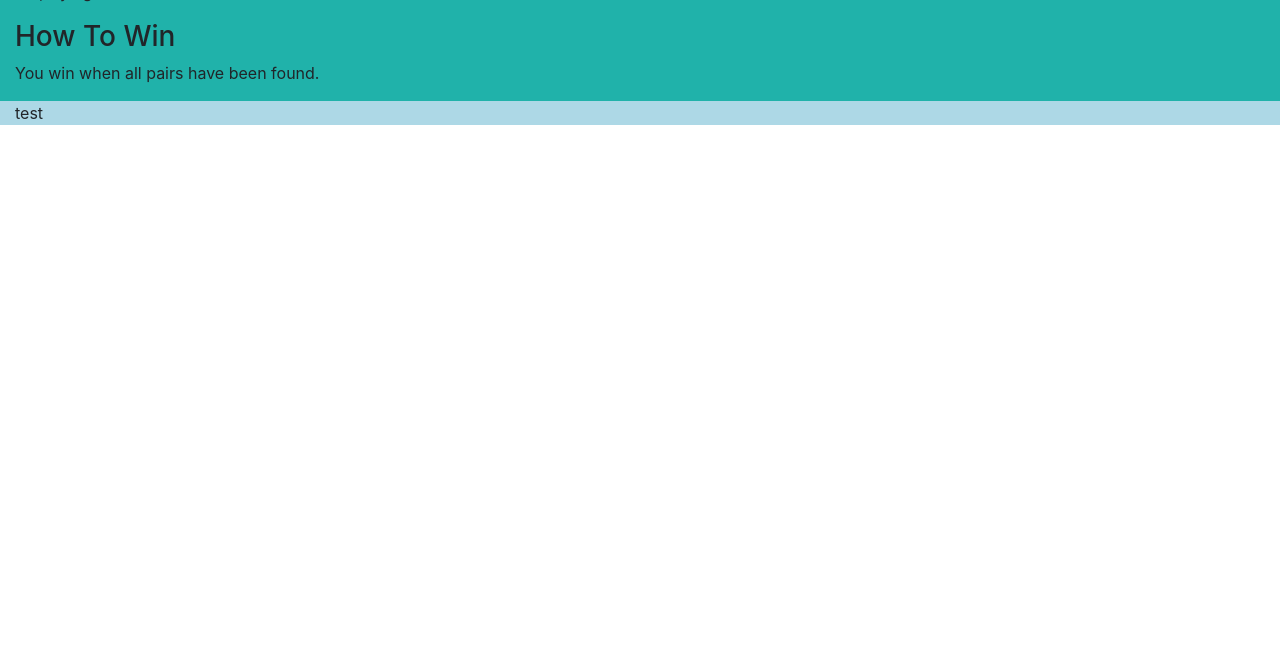
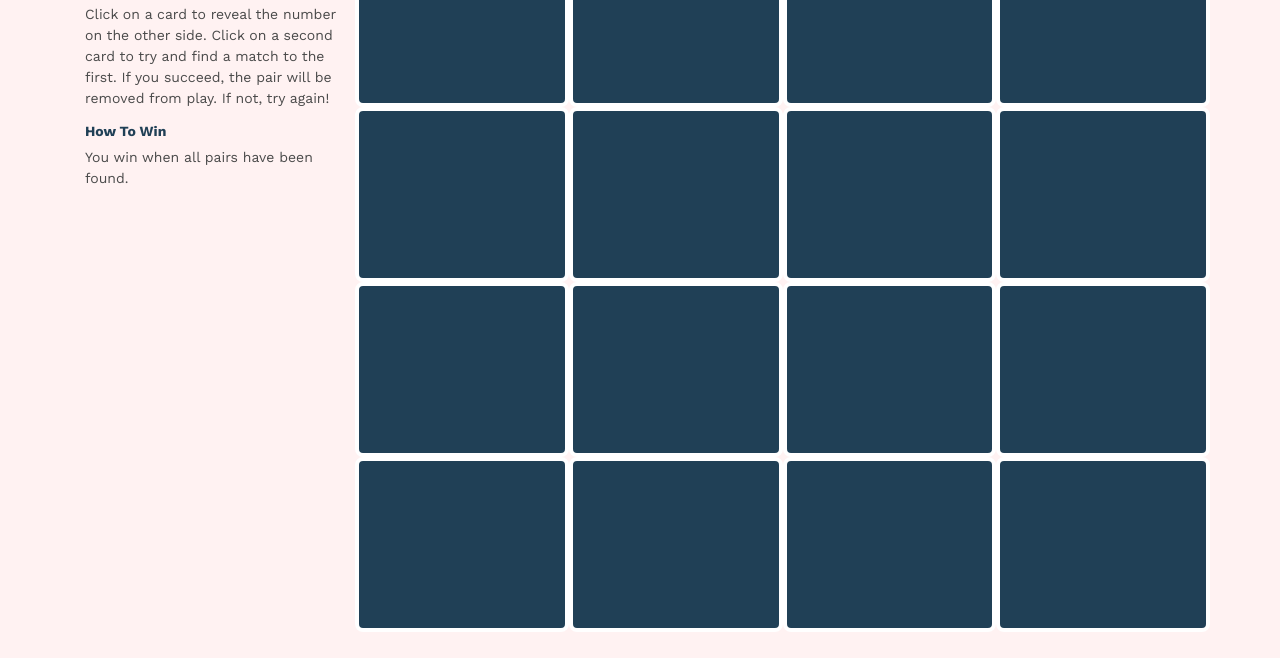
Before and after one commit to devrok/match-game, a plain HTML site: page index.html in a window 1280 px wide. Shown: the part 142-800 px from the top of the page. Drawn offline with nearby package versions, Linux system fonts and the light colour scheme; a web font is replaced by a local one.

Commit message:
Committing progress

```diff
--- a/index.html
+++ b/index.html
@@ -5,33 +5,51 @@
     <title>match Game</title>
     <link href="./resources/icons/favicon.png" type="image/x-icon" rel="icon" />
 
+    <link href="./resources/css/reset.css" type="text/css" rel="stylesheet" />
+
     <link href="https://maxcdn.bootstrapcdn.com/bootstrap/4.0.0/css/bootstrap.min.css"
           rel="stylesheet"
           integrity="sha384-Gn5384xqQ1aoWXA+058RXPxPg6fy4IWvTNh0E263XmFcJlSAwiGgFAW/dAiS6JXm"
           crossorigin="anonymous" />
 
+          <link href="https://fonts.googleapis.com/css?family=Work+Sans:400,700,900" rel="stylesheet">
+
     <link href="./resources/css/style.css" type="text/css" rel="stylesheet" />
   </head>
 
   <body>
-    <main class="container-fluid">
+    <main class="container">
       <section class="row">
-        <div class="game-instructions col-xs-3 col-sm-3 col-md-12 col-lg-12">
+        <div class="col-xs-12 col-md-3">
           <h1>Match Game</h1>
           <h3>Rules</h3>
           <p>Click on a card to reveal the number on the other side. Click on a
             second card to try and find a match to the first. If you succeed,
             the pair will be removed from play. If not, try again!</p>
-
           <h3>How To Win</h3>
           <p>You win when all pairs have been found.</p>
         </div>
-        <div class="game-area col-xs-9 col-sm-9 col-md-12 col-lg-12" id="game">
-          <div class="game-cards">
-            <span>test</span>
+        <div class="col-xs-12 col-md-9" id="game">
+          <div class="row">
+            <div class="col-xs-3 card"></div>
+            <div class="col-xs-3 card"></div>
+            <div class="col-xs-3 card"></div>
+            <div class="col-xs-3 card"></div>
+            <div class="col-xs-3 card"></div>
+            <div class="col-xs-3 card"></div>
+            <div class="col-xs-3 card"></div>
+            <div class="col-xs-3 card"></div>
+            <div class="col-xs-3 card"></div>
+            <div class="col-xs-3 card"></div>
+            <div class="col-xs-3 card"></div>
+            <div class="col-xs-3 card"></div>
+            <div class="col-xs-3 card"></div>
+            <div class="col-xs-3 card"></div>
+            <div class="col-xs-3 card"></div>
+            <div class="col-xs-3 card"></div>
           </div>
         </div>
-      </section
+      </section>
     </main>
 
     <script src="https://code.jquery.com/jquery-3.1.1.min.js"
--- /dev/null
+++ b/resources/css/reset.css
@@ -0,0 +1,48 @@
+/* http://meyerweb.com/eric/tools/css/reset/
+   v2.0 | 20110126
+   License: none (public domain)
+*/
+
+html, body, div, span, applet, object, iframe,
+h1, h2, h3, h4, h5, h6, p, blockquote, pre,
+a, abbr, acronym, address, big, cite, code,
+del, dfn, em, img, ins, kbd, q, s, samp,
+small, strike, strong, sub, sup, tt, var,
+b, u, i, center,
+dl, dt, dd, ol, ul, li,
+fieldset, form, label, legend,
+table, caption, tbody, tfoot, thead, tr, th, td,
+article, aside, canvas, details, embed,
+figure, figcaption, footer, header, hgroup,
+menu, nav, output, ruby, section, summary,
+time, mark, audio, video {
+  margin: 0;
+  padding: 0;
+  border: 0;
+  font-size: 100%;
+  font: inherit;
+  vertical-align: baseline;
+}
+/* HTML5 display-role reset for older browsers */
+article, aside, details, figcaption, figure,
+footer, header, hgroup, menu, nav, section {
+  display: block;
+}
+body {
+  line-height: 1;
+}
+ol, ul {
+  list-style: none;
+}
+blockquote, q {
+  quotes: none;
+}
+blockquote:before, blockquote:after,
+q:before, q:after {
+  content: '';
+  content: none;
+}
+table {
+  border-collapse: collapse;
+  border-spacing: 0;
+}
--- a/resources/css/style.css
+++ b/resources/css/style.css
@@ -1,7 +1,71 @@
-.game-instructions {
-  background-color: lightseagreen;
+/* latin */
+@font-face {
+  font-family: 'Work Sans';
+  font-style: normal;
+  font-weight: 400;
+  src: local('Work Sans'), local('WorkSans-Regular'), url(https://fonts.gstatic.com/s/worksans/v3/QGYsz_wNahGAdqQ43Rh_fKDp.woff2) format('woff2');
+  unicode-range: U+0000-00FF, U+0131, U+0152-0153, U+02BB-02BC, U+02C6, U+02DA, U+02DC, U+2000-206F, U+2074, U+20AC, U+2122, U+2191, U+2193, U+2212, U+2215, U+FEFF, U+FFFD;
+}
+/* latin */
+@font-face {
+  font-family: 'Work Sans';
+  font-style: normal;
+  font-weight: 700;
+  src: local('Work Sans Bold'), local('WorkSans-Bold'), url(https://fonts.gstatic.com/s/worksans/v3/QGYpz_wNahGAdqQ43Rh3x4X8mNhN.woff2) format('woff2');
+  unicode-range: U+0000-00FF, U+0131, U+0152-0153, U+02BB-02BC, U+02C6, U+02DA, U+02DC, U+2000-206F, U+2074, U+20AC, U+2122, U+2191, U+2193, U+2212, U+2215, U+FEFF, U+FFFD;
+}
+/* latin */
+@font-face {
+  font-family: 'Work Sans';
+  font-style: normal;
+  font-weight: 900;
+  src: local('Work Sans Black'), local('WorkSans-Black'), url(https://fonts.gstatic.com/s/worksans/v3/QGYpz_wNahGAdqQ43Rh3_4f8mNhN.woff2) format('woff2');
+  unicode-range: U+0000-00FF, U+0131, U+0152-0153, U+02BB-02BC, U+02C6, U+02DA, U+02DC, U+2000-206F, U+2074, U+20AC, U+2122, U+2191, U+2193, U+2212, U+2215, U+FEFF, U+FFFD;
 }
 
-.game-area {
-  background-color: lightblue;
+html, body {
+  font-family: 'Work Sans', sans-serif;
+  font-size: 14px;
+  background-color: rgb(255, 242, 242);
 }
+
+h1,
+h3 {
+  font-weight: bold;
+  color: rgb(32, 64, 86);
+}
+
+h1 {
+  font-size: 2.5rem;
+}
+
+h3 {
+  font-size: 1rem;
+}
+
+p {
+  font-size: 1rem;
+  color: rgb(74, 74, 74);
+}
+.container {
+  padding-top: 5.25rem;
+}
+
+.col-xs-3 {
+  width: 25%;
+}
+
+.card {
+  height: 12.5rem;
+  /* width: 12.5rem; */
+  border-radius: 8px;
+  border: 4px solid #ffffff;
+  background-color: rgb(32, 64, 86);
+  align-items: center;
+  justify-content: center;
+  font-weight: 900;
+  font-size: 7rem;
+}
+.card:hover{
+  cursor: pointer;
+}
--- a/resources/js/main/match-game.js
+++ b/resources/js/main/match-game.js
@@ -18,8 +18,27 @@
  */
 
 MatchGame.generateCardValues = function () {
+  var valuePairs = [];
 
+  for(var i = 1; i < 9 ; i++) {
+    valuePairs.push(i);
+    valuePairs.push(i);
+  }
+
+  var newArray = [];
+
+  while (valuePairs.length > 0) {
+    var randIndex = Math.floor(Math.random() * valuePairs.length);
+    console.log(randIndex);
+    newArray.push(valuePairs[randIndex]);
+    valuePairs.splice(randIndex,1);
+    console.log("Old: " + valuePairs);
+    console.log("New: " + newArray);
+  }
+
+  return newArray;
 };
+
 
 /*
   Converts card values to jQuery card objects and adds them to the supplied game
```
